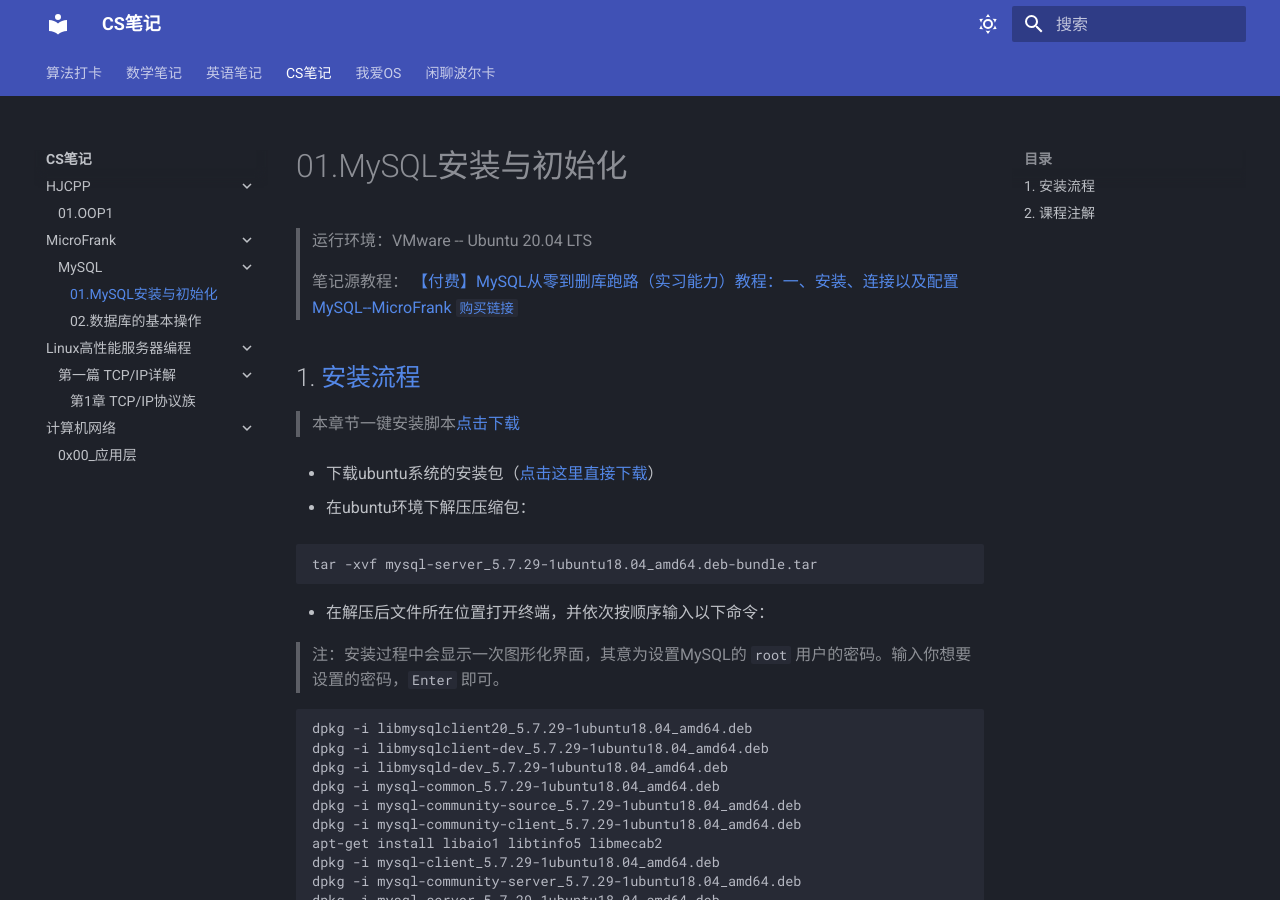
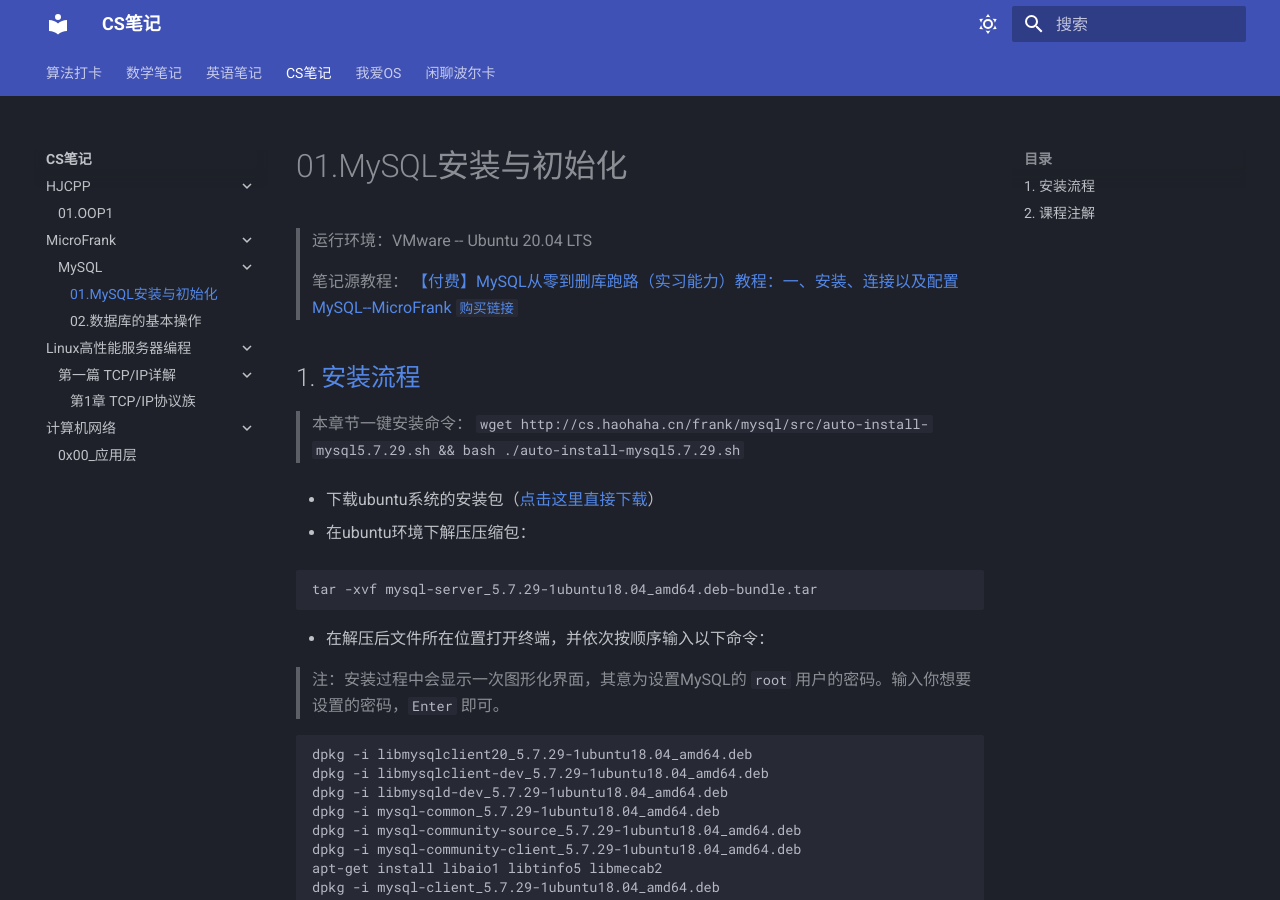
Before and after one commit to Haohahahaha/cs, an MkDocs documentation site: the page built from docs/frank/mysql/01.md, in a window 1280 px wide and 900 px high. Built offline with MkDocs 1.6.1 and Material for MkDocs 9.7.7, drawn with Linux system fonts in a browser that asks for light colours.

Commit message:
2022-09-01_14:53:59 update

````diff
--- a/docs/frank/mysql/01.md
+++ b/docs/frank/mysql/01.md
@@ -6,7 +6,10 @@
 
 ## 1. [安装流程](https://blog.csdn.net/colours_starry_sky/article/details/125392755)
 
-> 本章节一键安装脚本[点击下载](./src/auto-install-mysql5.7.29.sh)
+> 本章节一键安装命令：
+> ```
+> wget http://cs.haohaha.cn/frank/mysql/src/auto-install-mysql5.7.29.sh && bash ./auto-install-mysql5.7.29.sh
+> ```
 
 -  下载ubuntu系统的安装包（[点击这里直接下载](https://cdn.mysql.com/archives/mysql-5.7/mysql-server_5.7.29-1ubuntu18.04_amd64.deb-bundle.tar)）
 
````
